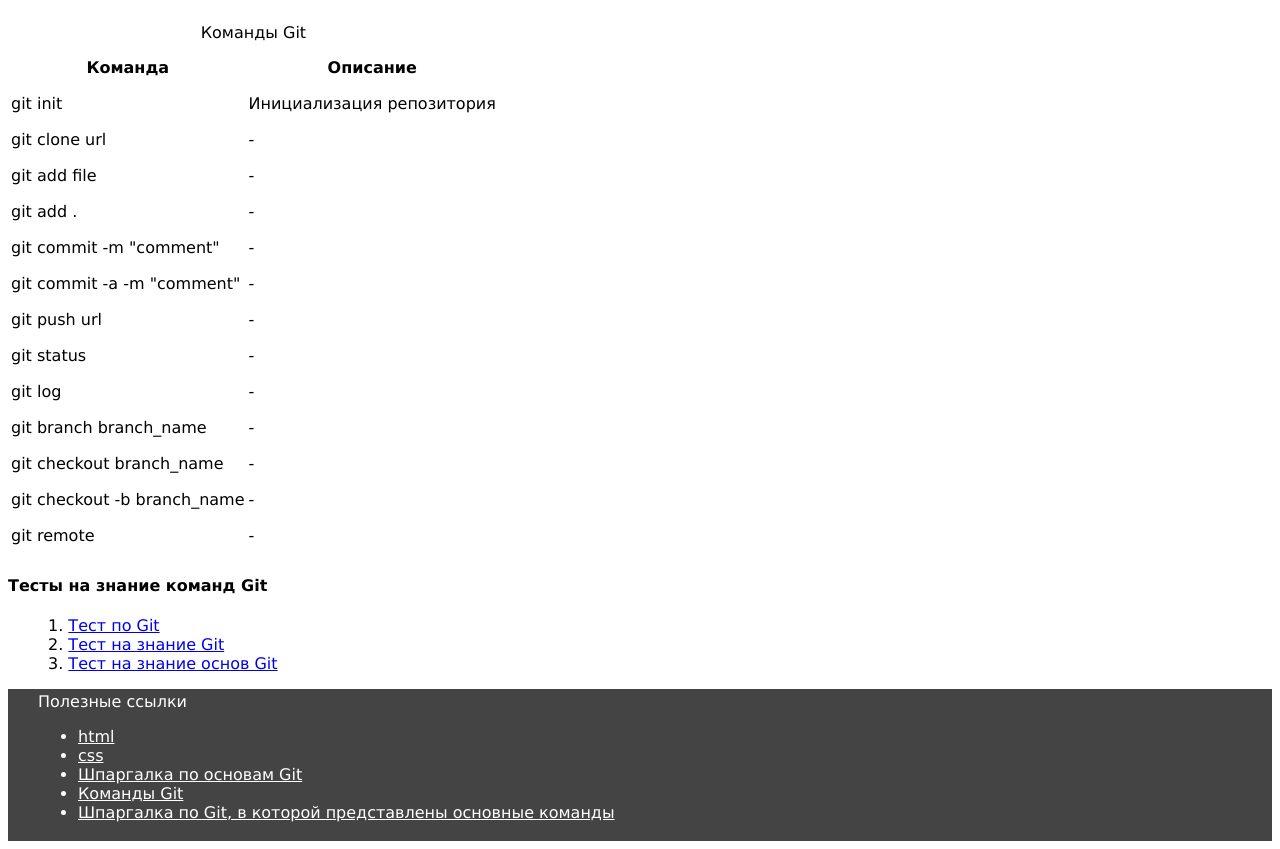
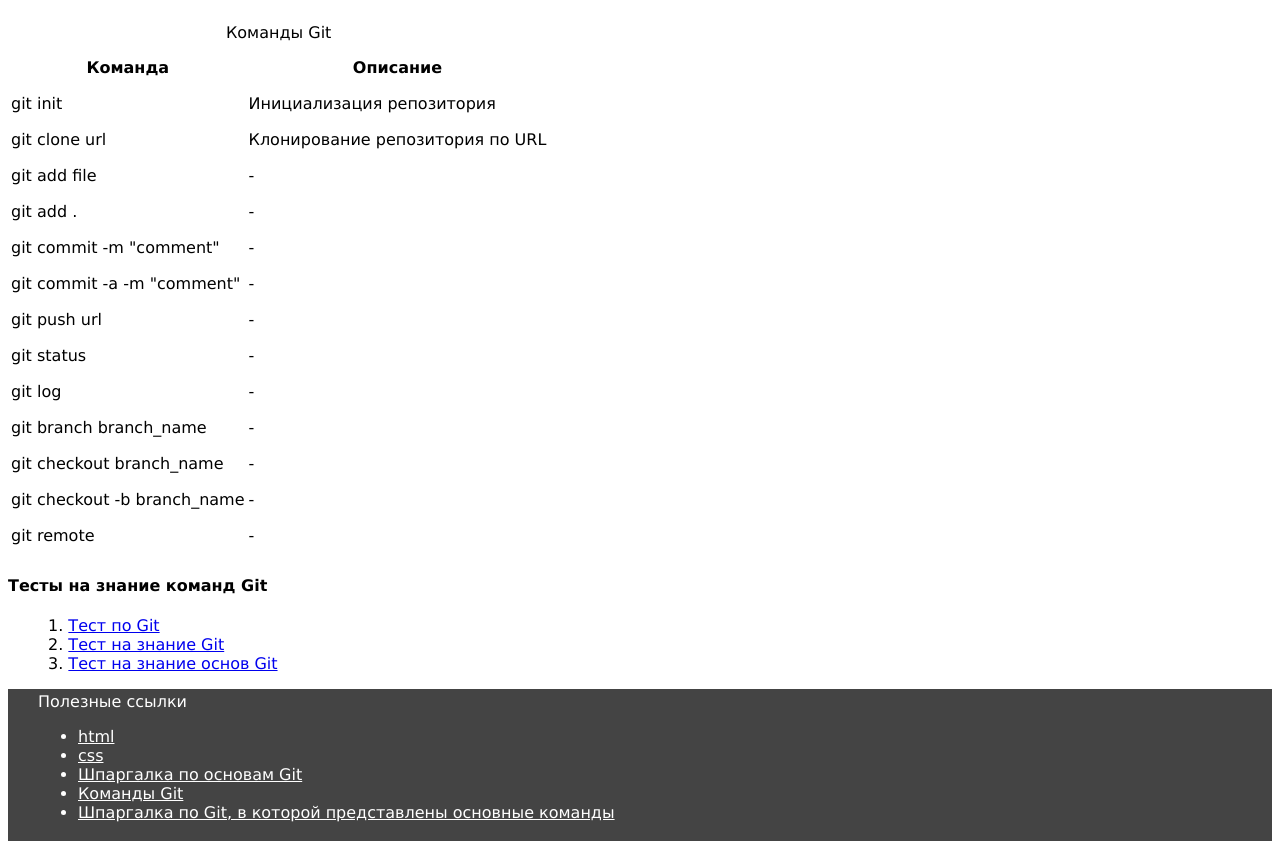
Before and after one commit to Retfo15/git_lesson, a plain HTML site: page index.html in a window 1280 px wide. Shown: the part 51-900 px from the top of the page. Drawn offline with Linux system fonts and the light colour scheme.

Commit message:
git clone command

```diff
--- a/index.html
+++ b/index.html
@@ -27,7 +27,7 @@
                 </tr>
                 <tr>
                     <td>git clone url</td>
-                    <td>-</td>
+                    <td>Клонирование репозитория по URL</td>
                 </tr>
                 <tr>
                     <td>git add file</td>
```
